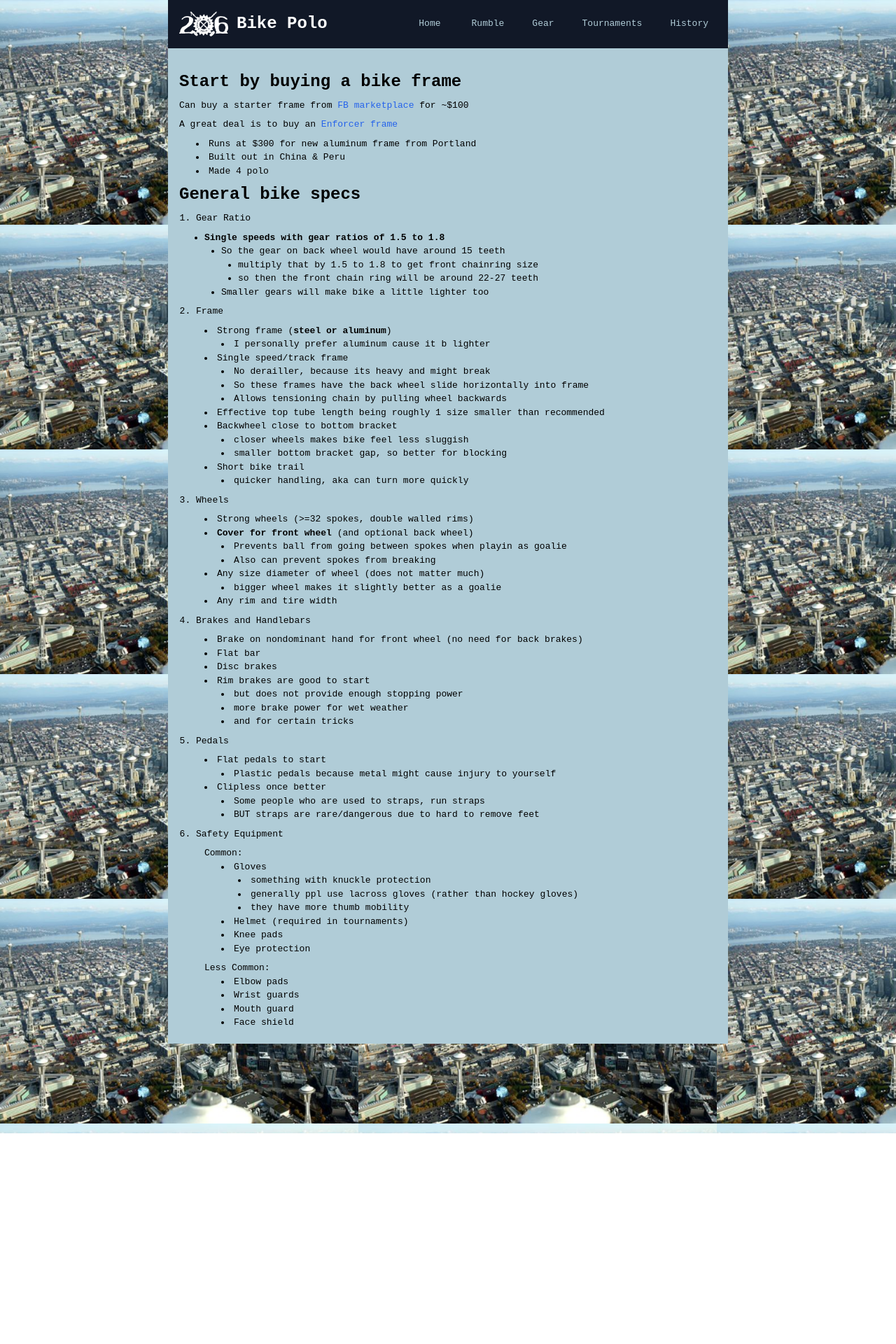
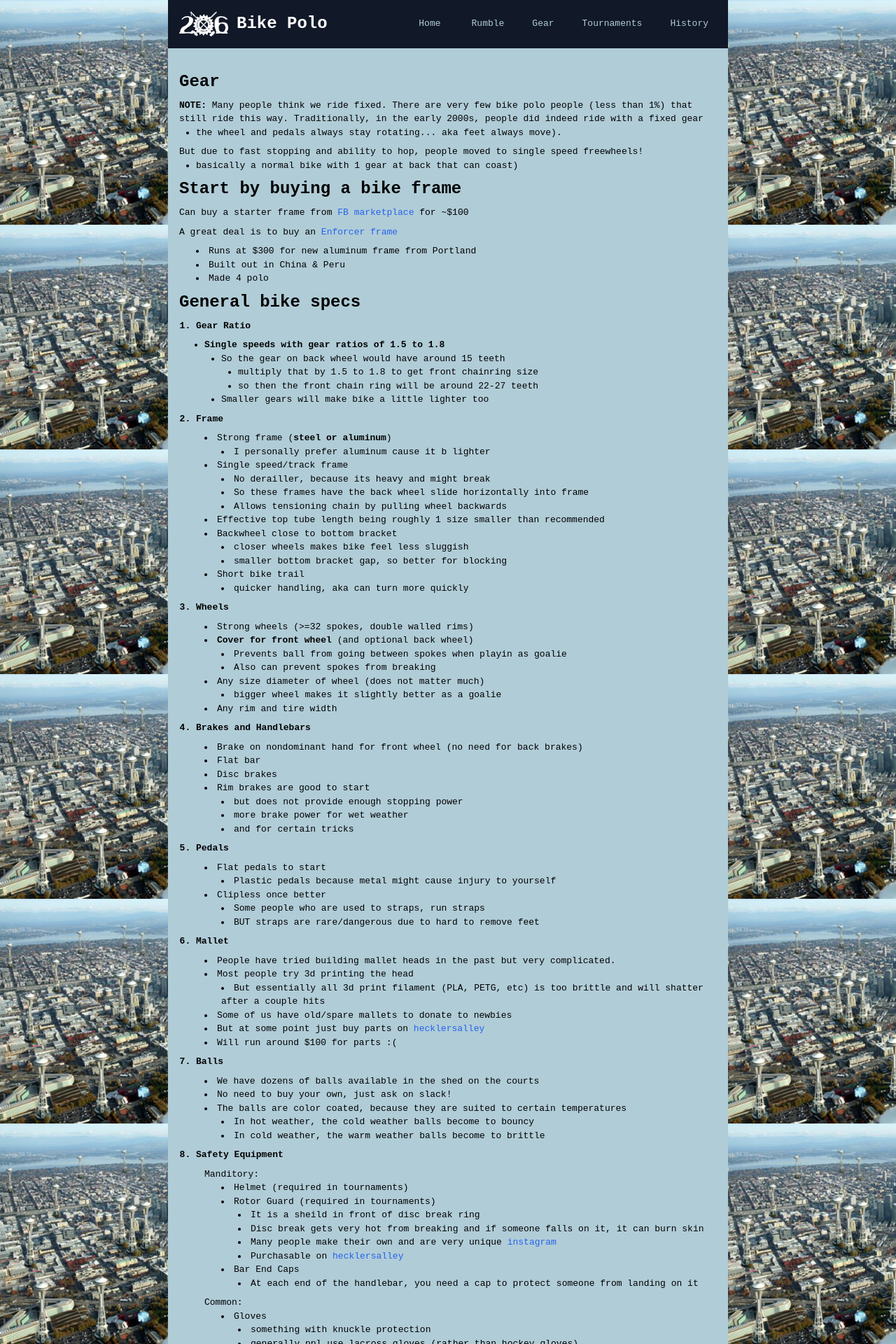
Before and after one commit to geluso/206bikepolo.com, a Next.js app: page /gear in a window 1280 px wide. Shown: the top 1920 px of the page at 70% size. Before the commit the page ends 1619 px from the top, so only its background shows below. Built offline with nearby package versions, Linux system fonts and the light colour scheme.

Commit message:
Final updates for gear section, add rotor guard, fixie history, and bold headers

```diff
--- a/app/gear/page.tsx
+++ b/app/gear/page.tsx
@@ -1,6 +1,22 @@
 export default function Page() {
     return (
       <div className="mb-32">
+        <h2 className="my-2 text-2xl font-extrabold">Gear</h2>
+
+        <div className="mb-2 mt-2">
+        <b>NOTE:</b> Many people think we ride fixed. There are very few bike polo people (less than 1%) that still ride this way. Traditionally, in the early 2000s, people did indeed ride with a fixed gear
+            <ul className="ps-6 list-disc">
+                <li>the wheel and pedals always stay rotating... aka feet always move). </li>
+            </ul>
+        </div>
+
+        <div className="mb-2 mt-2">
+            But due to fast stopping and ability to hop, people moved to single speed freewheels!
+            <ul className="ps-6 list-disc">
+                <li>basically a normal bike with 1 gear at back that can coast)</li>
+            </ul>
+        </div>
+
       <h2 className="my-2 text-2xl font-extrabold">Start by buying a bike frame</h2>
 
       <p className="mb-2 mt-2">
@@ -18,7 +34,7 @@ export default function Page() {
 
       <h2 className="my-2 text-2xl font-extrabold">General bike specs</h2>
       <ol className="ps-6 list-decimal">
-      <li>Gear Ratio</li>
+      <li className="font-bold">Gear Ratio</li>
       <ul className="ps-3 my-2 mt-2 list-disc ">
           <li><b>Single speeds with gear ratios of 1.5 to 1.8</b></li>
           <ul className="ps-6 list-disc">
@@ -30,7 +46,7 @@ export default function Page() {
             <li>Smaller gears will make bike a little lighter too</li>
           </ul>
       </ul>
-      <li>Frame</li>
+      <li className="font-bold">Frame</li>
       <ul className="ps-3 my-2 list-disc list-inside">
           <li>Strong frame (<b>steel or aluminum</b>)</li>
           <ul className="ps-6 list-disc list-inside">
@@ -54,7 +70,7 @@ export default function Page() {
           </ul>
 
       </ul>
-      <li>Wheels</li>
+      <li className="font-bold">Wheels</li>
       <ul className="ps-3 my-2 list-disc list-inside">
           <li>Strong wheels ({">="}32 spokes, double walled rims)</li>
           <li><b>Cover for front wheel </b>(and optional back wheel)</li>
@@ -69,7 +85,7 @@ export default function Page() {
           <li>Any rim and tire width </li>
       </ul>
 
-      <li>Brakes and Handlebars</li>
+      <li className="font-bold">Brakes and Handlebars</li>
         <ul className="ps-3 my-2 list-disc list-inside">
           <li>Brake on nondominant hand for front wheel (no need for back brakes)</li>
           <li>Flat bar</li>
@@ -82,7 +98,7 @@ export default function Page() {
           </ul>
         </ul>
 
-      <li>Pedals</li>
+      <li className="font-bold">Pedals</li>
         <ul className="ps-3 my-2 list-disc list-inside">
           <li>Flat pedals to start</li>
           <ul className="ps-6 list-disc list-inside">
@@ -95,7 +111,47 @@ export default function Page() {
           </ul>
         </ul>
 
-      <li>Safety Equipment</li>
+      <li className="font-bold">Mallet</li>
+        <ul className="ps-3 my-2 list-disc list-inside">
+          <li>People have tried building mallet heads in the past but very complicated. </li>
+          <li>Most people try 3d printing the head</li>
+            <ul className="ps-6 list-disc list-inside">
+          <li>But essentially all 3d print filament (PLA, PETG, etc) is too brittle and will shatter after a couple hits</li>
+            </ul>
+          <li>Some of us have old/spare mallets to donate to newbies</li>
+          <li>But at some point just buy parts on <a href="hecklersalley.com">hecklersalley</a></li>
+          <li>Will run around $100 for parts :(</li>
+        </ul>
+
+      <li className="font-bold">Balls</li>
+        <ul className="ps-3 my-2 list-disc list-inside">
+          <li>We have dozens of balls available in the shed on the courts</li>
+          <li>No need to buy your own, just ask on slack!</li>
+          <li>The balls are color coated, because they are suited to certain temperatures</li>
+            <ul className="ps-6 list-disc list-inside">
+              <li>In hot weather, the cold weather balls become to bouncy</li>
+              <li>In cold weather, the warm weather balls become to brittle</li>
+            </ul>
+        </ul>
+
+      <li className="font-bold">Safety Equipment</li>
+        <ul className="ps-3 my-2 list-disc list-inside">
+            Manditory:
+            <ul className="ps-6 mb-2 list-disc list-inside">
+                <li>Helmet (required in tournaments)</li>
+                <li>Rotor Guard (required in tournaments)</li>
+                <ul className="ps-6 list-disc list-inside">
+                    <li>It is a sheild in front of disc break ring</li>
+                    <li>Disc break gets very hot from breaking and if someone falls on it, it can burn skin</li>
+                    <li>Many people make their own and are very unique <a href="https://www.instagram.com/no_words_just_guards/">instagram</a></li>
+                    <li>Purchasable on <a href="hecklersalley.com">hecklersalley</a></li>
+                </ul>
+                <li>Bar End Caps</li>
+                <ul className="ps-6 list-disc list-inside">
+                    <li>At each end of the handlebar, you need a cap to protect someone from landing on it</li>
+                </ul>
+            </ul>
+        </ul>
         <ul className="ps-3 my-2 list-disc list-inside">
           Common:
           <ul className="ps-6 mb-2 list-disc list-inside">
@@ -105,7 +161,6 @@ export default function Page() {
               <li>generally ppl use lacross gloves (rather than hockey gloves)</li>
               <li>they have more thumb mobility</li>
             </ul>
-            <li>Helmet (required in tournaments)</li>
             <li>Knee pads </li>
             <li>Eye protection </li>
           </ul>
@@ -115,6 +170,8 @@ export default function Page() {
           <li>Wrist guards</li>
           <li>Mouth guard</li>
           <li>Face shield</li>
+          <li>Nard Guard</li>
+          <li>Top Tube Sheath</li>
           </ul>
         </ul>
       </ol>
```
